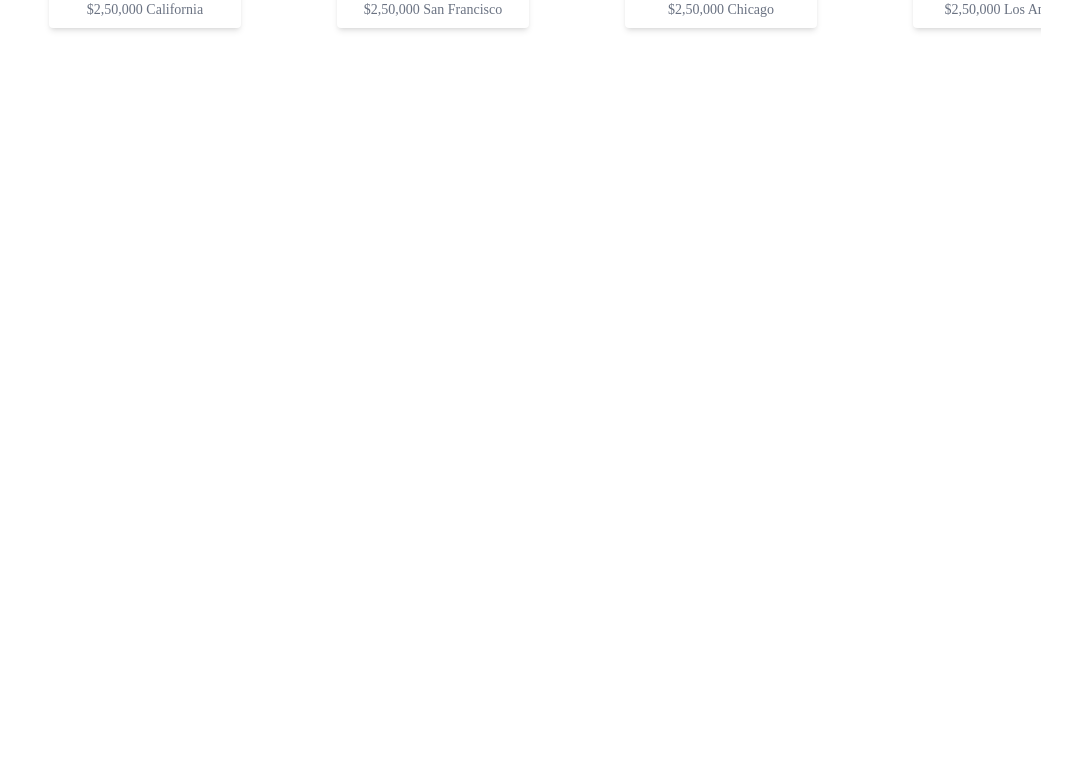
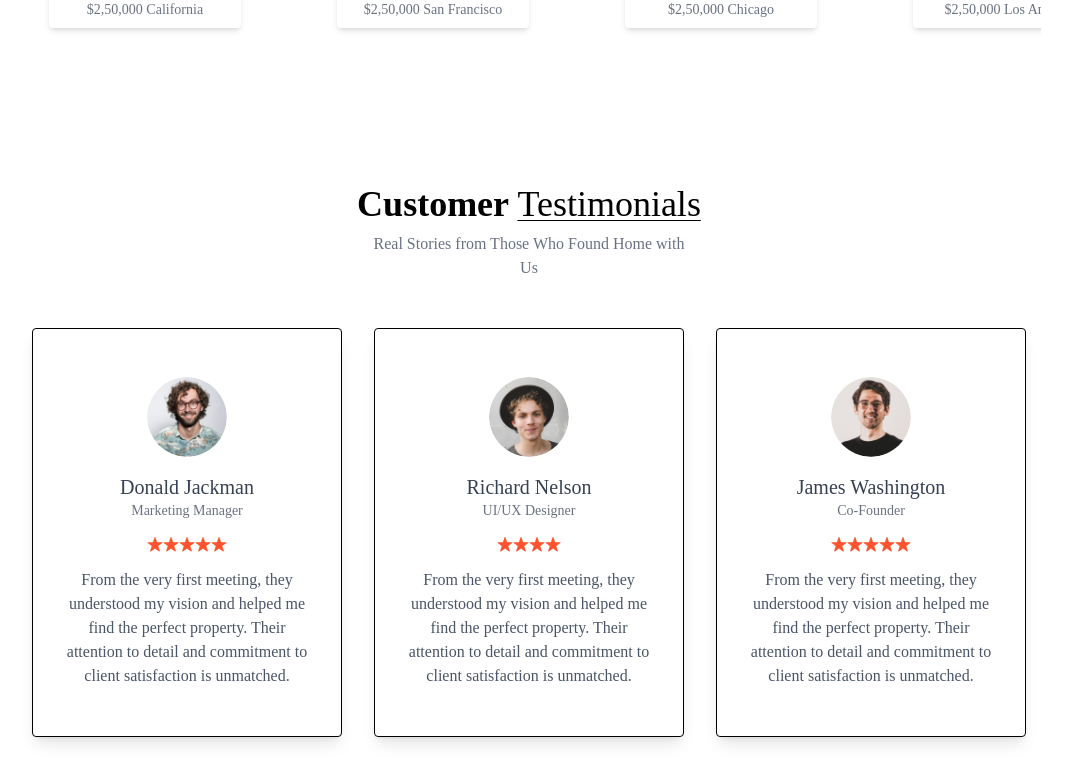
Before and after one commit to Pankajakshan-Vineeth/Tailwind-Project, a React (Vite) app: page / in a window 1280 px wide. Shown: the part 2300-3077 px from the top of the page, without its empty margins (111-1183 px from the left). Before the commit the page ends 2444 px from the top, so only its background shows below. Built offline with nearby package versions, Linux system fonts and the light colour scheme.

Commit message:
completed testimonials section

```diff
--- a/index.html
+++ b/index.html
@@ -1,5 +1,5 @@
 <!DOCTYPE html>
-<html lang="en">
+<html lang="en" class="scroll-smooth">
   <head>
     <meta charset="UTF-8" />
     <link rel="icon" type="image/svg+xml" href="./src/assets/favicon.svg" />
--- a/src/App.jsx
+++ b/src/App.jsx
@@ -2,6 +2,7 @@
 import Header from "./Components/Header";
 import NavBar from "./Components/NavBar"
 import Projects from "./Components/Projects";
+import Testimonials from "./Components/Testimonials";
 
 const App = () => {
   return (
@@ -10,6 +11,7 @@
       <Header/>
       <About/>
       <Projects/>
+      <Testimonials/>
     </div>
   )
 }
--- a/src/Components/About.jsx
+++ b/src/Components/About.jsx
@@ -1,4 +1,3 @@
-import React from "react";
 import { assets } from "../assets/assets";
 
 const About = () => {
--- a/src/Components/NavBar.jsx
+++ b/src/Components/NavBar.jsx
@@ -27,10 +27,10 @@
           <a href="#About" className="cursor-pointer hover:text-gray-400">
             About
           </a>
-          <a href="#Header" className="cursor-pointer hover:text-gray-400">
+          <a href="#Projects" className="cursor-pointer hover:text-gray-400">
             Projects
           </a>
-          <a href="#Header" className="cursor-pointer hover:text-gray-400">
+          <a href="#Testimonails" className="cursor-pointer hover:text-gray-400">
             Testimonials
           </a>
         </ul>
--- /dev/null
+++ b/src/Components/Testimonials.jsx
@@ -0,0 +1,46 @@
+import { assets, testimonialsData } from "../assets/assets";
+
+const Testimonials = () => {
+  return (
+    <div
+      className="container mx-auto py-10 lg:px-32 w-full overflow-hidden"
+      id="Testimonails"
+    >
+      <h1 className="text-2xl sm:text-4xl font-bold mb-2 text-center">
+        Customer{" "}
+        <span className="underline underline-offset-4 decoration-1 under font-light">
+          Testimonials
+        </span>
+      </h1>
+      <p className="text-center text-gray-500 mb-12 max-w-80 mx-auto">
+        Real Stories from Those Who Found Home with Us
+      </p>
+      <div className="flex flex-wrap justify-center gap-8 over">
+        {testimonialsData.map((testimonial, index) => (
+          <div
+            key={{ index }}
+            className="max-w-[310px] border shadow-lg rounded px-8 py-12 text-center"
+          >
+            <img
+              className="w-20 h-20 rounded-full mx-auto mb-4"
+              src={testimonial.image}
+              alt={testimonial.alt}
+            />
+            <h2 className="text-xl text-gray-700 font-medium">
+              {testimonial.name}
+            </h2>
+            <p className="text-gray-500 mb-4 text-sm">{testimonial.title}</p>
+            <div className="flex items-center justify-center text-red-500 mb-4">
+              {Array.from({ length: testimonial.rating }, (item, index) => (
+                <img key={index} src={assets.star_icon} alt="" />
+              ))}
+            </div>
+            <p className="text-gray-600">{testimonial.text}</p>
+          </div>
+        ))}
+      </div>
+    </div>
+  );
+};
+
+export default Testimonials;
```
